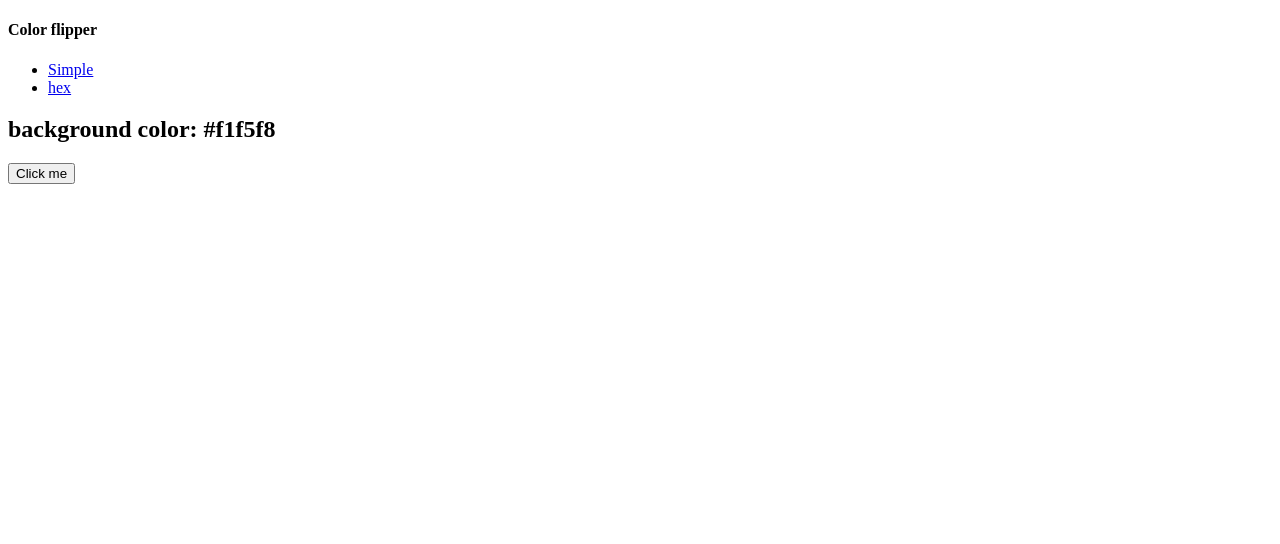
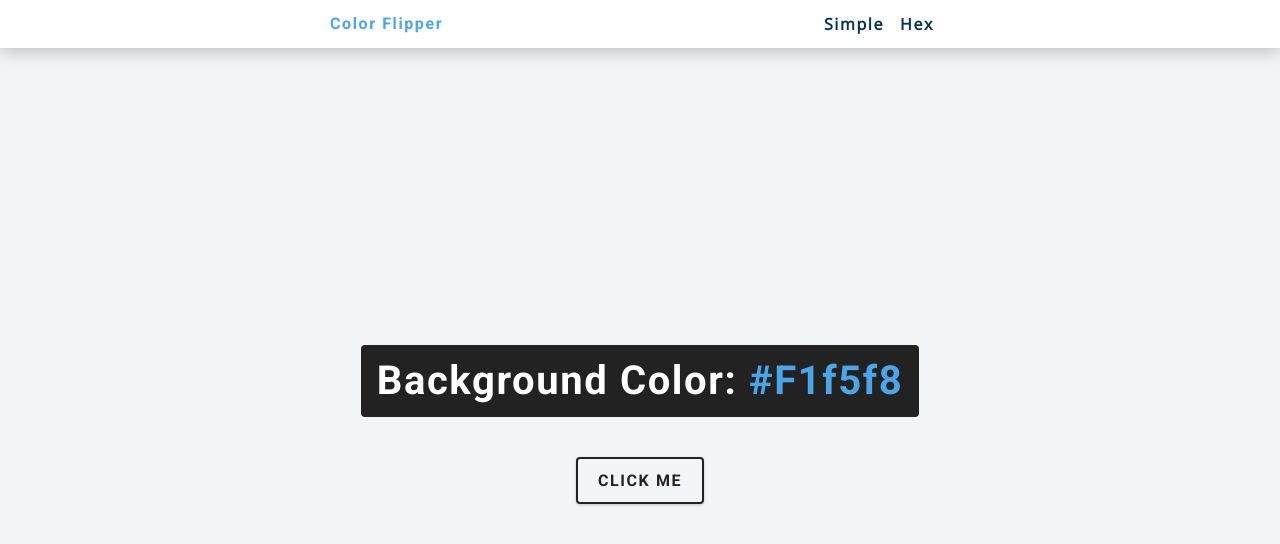
Before and after one commit to ItsMeSugan/Color-flipper, a plain HTML site: page index.html in a window 1280 px wide. Drawn offline with nearby package versions, Linux system fonts and the light colour scheme.

Commit message:
styles completed

```diff
--- a/Color-flipper/index.html
+++ b/index.html
@@ -5,11 +5,14 @@
   <meta charset="UTF-8">
   <meta name="viewport" content="width=device-width, initial-scale=1.0">
   <title>Color Flipper || Simple</title>
+
   <!-- Styles -->
   <link rel="stylesheet" href="styles.css">
 </head>
 
 <body>
+
+  <!--   NAVIGATION  -->
   <nav>
     <div class="nav-center">
       <h4>Color flipper</h4>
@@ -21,12 +24,17 @@
       </ul>
     </div>
   </nav>
+
+  <!-- CONTAINER WITH BUTTON -->
   <main>
     <div class="container">
       <h2>background color: <span class="color">#f1f5f8</span></h2>
       <button class="btn btn-hero" id="btn">Click me</button>
     </div>
   </main>
+
+  <!-- SCRIPT -->
+  <script src="./app.js"></script>
 </body>
 
 </html>
--- /dev/null
+++ b/styles.css
@@ -0,0 +1,245 @@
+/* FONTS */
+@import url("https://fonts.googleapis.com/css?family=Open+Sans|Roboto:400,700&display=swap");
+
+/* VARIABLES */
+
+:root {
+  /* dark shades of primary color*/
+  --clr-primary-1: hsl(205, 86%, 17%);
+  --clr-primary-2: hsl(205, 77%, 27%);
+  --clr-primary-3: hsl(205, 72%, 37%);
+  --clr-primary-4: hsl(205, 63%, 48%);
+  /* primary/main color */
+  --clr-primary-5: hsl(205, 78%, 60%);
+  /* lighter shades of primary color */
+  --clr-primary-6: hsl(205, 89%, 70%);
+  --clr-primary-7: hsl(205, 90%, 76%);
+  --clr-primary-8: hsl(205, 86%, 81%);
+  --clr-primary-9: hsl(205, 90%, 88%);
+  --clr-primary-10: hsl(205, 100%, 96%);
+  /* darkest grey - used for headings */
+  --clr-grey-1: hsl(209, 61%, 16%);
+  --clr-grey-2: hsl(211, 39%, 23%);
+  --clr-grey-3: hsl(209, 34%, 30%);
+  --clr-grey-4: hsl(209, 28%, 39%);
+  /* grey used for paragraphs */
+  --clr-grey-5: hsl(210, 22%, 49%);
+  --clr-grey-6: hsl(209, 23%, 60%);
+  --clr-grey-7: hsl(211, 27%, 70%);
+  --clr-grey-8: hsl(210, 31%, 80%);
+  --clr-grey-9: hsl(212, 33%, 89%);
+  --clr-grey-10: hsl(210, 36%, 96%);
+  --clr-white: #fff;
+  --clr-red-dark: hsl(360, 67%, 44%);
+  --clr-red-light: hsl(360, 71%, 66%);
+  --clr-green-dark: hsl(125, 67%, 44%);
+  --clr-green-light: hsl(125, 71%, 66%);
+  --clr-black: #222;
+  --ff-primary: "Roboto", sans-serif;
+  --ff-secondary: "Open Sans", sans-serif;
+  --transition: all 0.3s linear;
+  --spacing: 0.1rem;
+  --radius: 0.25rem;
+  --light-shadow: 0 5px 15px rgba(0, 0, 0, 0.1);
+  --dark-shadow: 0 5px 15px rgba(0, 0, 0, 0.2);
+  --max-width: 1170px;
+  --fixed-width: 620px;
+}
+
+*,
+::after,
+::before {
+  margin: 0;
+  padding: 0;
+  box-sizing: border-box;
+}
+
+body {
+  font-family: var(--ff-secondary);
+  background: var(--clr-grey-10);
+  color: var(--clr-grey-1);
+  line-height: 1.5;
+  font-size: 0.875rem;
+}
+
+ul {
+  list-style-type: none;
+}
+
+a {
+  text-decoration: none;
+}
+
+h1,
+h2,
+h3,
+h4 {
+  letter-spacing: var(--spacing);
+  text-transform: capitalize;
+  line-height: 1.25;
+  margin-bottom: 0.75rem;
+  font-family: var(--ff-primary);
+}
+
+h1 {
+  font-size: 3rem;
+}
+
+h2 {
+  font-size: 2rem;
+}
+
+h3 {
+  font-size: 0.875rem;
+}
+
+h4 {
+  font-size: 0.875rem;
+}
+
+p {
+  margin-bottom: 1.25rem;
+  color: var(--clr-grey-5);
+}
+
+@media screen and (min-width: 800px) {
+  h1 {
+    font-size: 4rem;
+  }
+
+  h2 {
+    font-size: 2.5rem;
+  }
+
+  h3 {
+    font-size: 1.75rem;
+  }
+
+  h4 {
+    font-size: 1rem;
+  }
+
+  body {
+    font-size: 1rem;
+  }
+
+  h1,
+  h2,
+  h3,
+  h4 {
+    line-height: 1;
+  }
+}
+
+/* Global classes */
+
+/* Section */
+.section {
+  padding: 5rem 0;
+}
+
+.section-center {
+  width: 90vw;
+  margin: 0 auto;
+  max-width: 1170px;
+}
+
+@media screen and (min-width:992px) {
+  .section-center {
+    width: 90vw;
+  }
+}
+
+main {
+  min-height: 100vh;
+  display: grid;
+  place-items: center;
+}
+
+/* NAVIGATOR */
+
+nav {
+  background: var(--clr-white);
+  height: 3rem;
+  display: grid;
+  align-items: center;
+  box-shadow: var(--dark-shadow);
+}
+
+.nav-center {
+  width: 90vw;
+  max-width: var(--fixed-width);
+  margin: 0 auto;
+  display: flex;
+  align-items: center;
+  justify-content: space-between;
+}
+
+.nav-center h4 {
+  margin-bottom: 0;
+  color: var(--clr-primary-5);
+}
+
+.nav-links {
+  display: flex;
+}
+
+nav a {
+  text-transform: capitalize;
+  font-weight: 700;
+  font-size: 1rem;
+  color: var(--clr-primary-1);
+  letter-spacing: var(--spacing);
+  margin-right: 1rem;
+}
+
+nav a:hover {
+  color: var(--clr-primary-5);
+}
+
+/* CONTAINER */
+
+main {
+  min-height: calc(100vh - 3rem);
+  display: grid;
+  place-items: center;
+}
+
+.container {
+  text-align: center;
+}
+
+.container h2 {
+  background: var(--clr-black);
+  color: var(--clr-white);
+  padding: 1rem;
+  border-radius: var(--radius);
+  margin-bottom: 2.5rem;
+}
+
+.color {
+  color: var(--clr-primary-5);
+}
+
+.btn-hero {
+  font-family: var(--ff-primary);
+  text-transform: uppercase;
+  background: transparent;
+  color: var(--clr-black);
+  letter-spacing: var(--spacing);
+  display: inline-block;
+  /*check why*/
+  font-weight: 700;
+  transition: var(--transition);
+  border: 2px solid var(--clr-black);
+  cursor: pointer;
+  box-shadow: 0 1px 3px rgba(0, 0, 0, 0.2);
+  border-radius: var(--radius);
+  font-size: 1rem;
+  padding: 0.75rem 1.25rem;
+}
+
+.btn-hero:hover {
+  color: var(--clr-white);
+  background: var(--clr-black);
+}
```
Also changed, not shown: hex.html (added, +38 -0 lines), app.js (added), hex.js (added).
